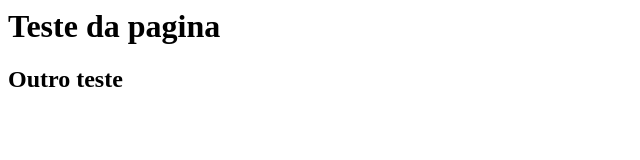
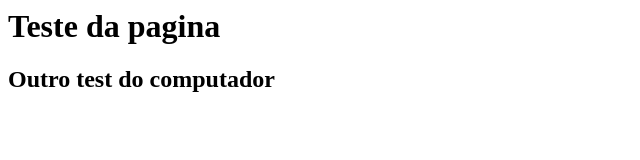
Before and after one commit to Vitor-xyz/10gpsi, a plain HTML site: page index.html in a window 1280 px wide. Shown: the whole page, without its empty margins (0-640 px from the left). Drawn offline with Linux system fonts and the light colour scheme.

Commit message:
“Alteração”

```diff
--- a/index.html
+++ b/index.html
@@ -1,2 +1,2 @@
 <h1>Teste da pagina</h1>
-<h2>Outro teste</h2>
+<h2>Outro test do computador</h2>
```
